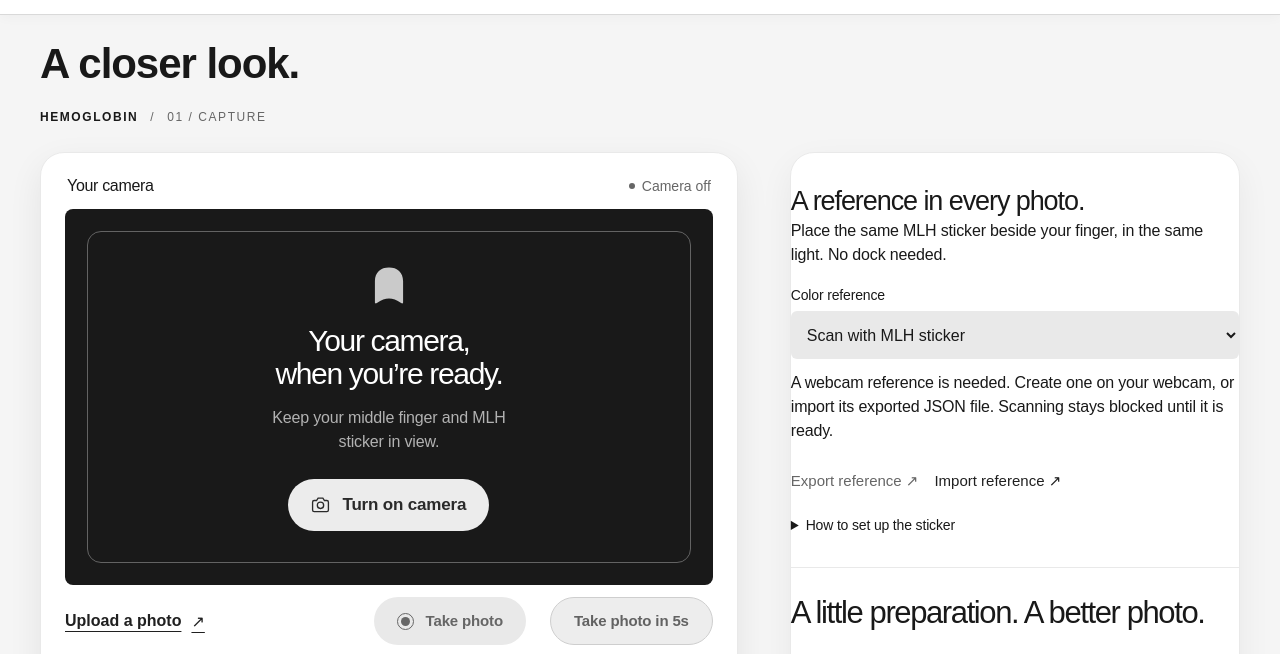
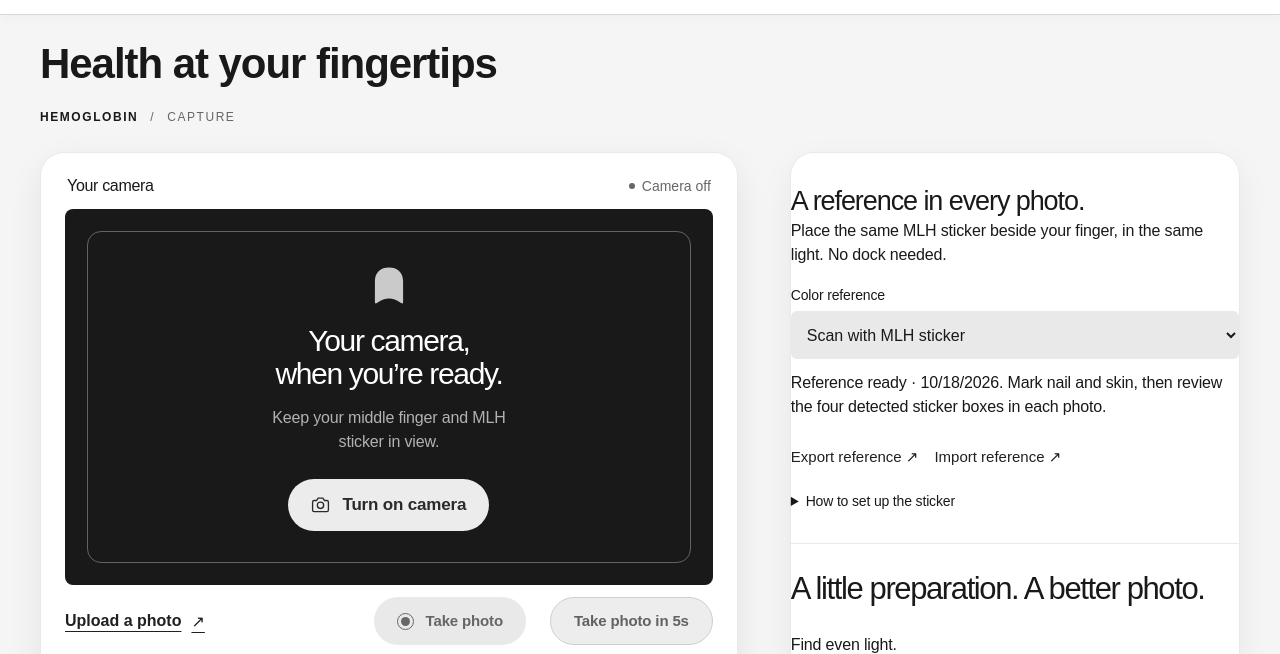
Before and after one commit to OlivierA-Y/kera, a website with bundled scripts: page web/dist/index.html in a window 1280 px wide. Shown: the part 79-733 px from the top of the page. Built offline with nearby package versions, Linux system fonts and the light colour scheme.

Commit message:
Bundle default MLH reference and refine interface copy

```diff
--- a/web/dist/app.js
+++ b/web/dist/app.js
@@ -1,3 +1,4 @@
+import {DEFAULT_STICKER_REFERENCE} from './default-sticker-reference.js';
 import {createCaptureTimer} from './capture-timer.js';
 import {scaleStickerBoxes} from './sticker-detector.js';
 import {PATCHES,readProfile,saveProfile,validateProfile,createProfile,sampleSticker} from './sticker-calibration.js';
@@ -12,7 +13,7 @@ import { createScanProcessor } from './scan-processor.js';
 const $ = id => document.getElementById(id);
 const video=$('video'), photo=$('photo'), stage=$('viewfinder');
 const context=photo.getContext('2d',{willReadFrequently:true,colorSpace:'srgb'});
-let stickerMode='mlh',stickerProfile=readProfile();
+let stickerMode='mlh',stickerProfile=readProfile(DEFAULT_STICKER_REFERENCE);
 let detectionWorker=null,detectionTimer=null,detectionVersion=0,detectionBusy=false;
 let kinds=['nail','skin','white','mlhM','mlhL','mlhH'];
 const labels={nail:'Middle nail',skin:'Nearby skin',white:'White reference',mlhM:'M · Orange/red',mlhL:'L · Blue',mlhH:'H · Yellow'};
@@ -193,7 +194,7 @@ function renderAnalysis(){
   show('box-layer',!skin);show('drawing-prompt',!skin&&mode==='photo');
   $('upload-label').textContent=hasPhoto&&lastSource==='upload'?'Replace photo':'Upload a photo';
   $('workflow-label').textContent=skin?'Skin & nail':'Hemoglobin';
-  $('workflow-step').textContent=skin?(hasPhoto?'02 / Review':'01 / Capture'):mode==='result'?'03 / Estimate':hasPhoto?'02 / Mark regions':'01 / Capture';
+  $('workflow-step').textContent=skin?(hasPhoto?'02 / Review':'Capture'):mode==='result'?'03 / Estimate':hasPhoto?'02 / Mark regions':'Capture';
   $('view-heading').textContent=!skin&&mode==='result'?(hasPhoto?'Last photo':'Scan complete'):hasPhoto?'Your photo':'Your camera';
   $('capture-instruction').textContent=skin?'Bring the affected skin or nail into clear, even light.':stickerMode==='reference'?'Keep the entire MLH sticker in view.':stickerMode==='mlh'?'Keep your middle finger and MLH sticker in view.':'Keep your middle finger and a white reference in view.';
   $('frame-note').textContent=skin?'Keep the affected area in focus.':stickerMode==='reference'?'Reference capture: sticker only.':stickerMode==='mlh'?'Keep nail and all sticker colors in view.':'Keep your whole middle nail and white reference in view.';
@@ -488,7 +489,7 @@ $('predict-button').addEventListener('click',async()=>{
     hbResultReady=true;
     const adjusted=adjustHemoglobin(result.hemoglobin_g_per_l,adjustmentEnabled);
     $('prediction-value').textContent=adjusted.value.toFixed(1);
-    $('result-caption').textContent=stickerMode==='mlh'?'MLH color-corrected average estimate':adjustmentEnabled?'Camera-adjusted average estimate':'Average estimated hemoglobin';
+    $('result-caption').textContent=stickerMode==='mlh'?'Color-corrected average estimate':adjustmentEnabled?'Camera-adjusted average estimate':'Average estimated hemoglobin';
     $('adjustment-caption').textContent=adjustmentEnabled?`Raw model average: ${adjusted.raw.toFixed(1)} g/L.`:'';
     const failed=scans.filter(scan=>scan.state==='failed').length;
     $('average-caption').textContent=`Based on ${result.scan_count} ${result.scan_count===1?'reading':'readings'}.${failed?` ${failed} ${failed===1?'photo could':'photos could'} not be read and ${failed===1?'was':'were'} left out.`:''}`;
--- /dev/null
+++ b/web/dist/default-sticker-reference.js
@@ -0,0 +1,27 @@
+// Default reference supplied from the reference webcam. Saved browser profiles take precedence.
+export const DEFAULT_STICKER_REFERENCE = {
+  "format": "kera-mlh-reference-v1",
+  "createdAt": "2026-10-18T07:56:50.665Z",
+  "colors": [
+    [
+      169,
+      162,
+      152
+    ],
+    [
+      177,
+      52,
+      10
+    ],
+    [
+      35,
+      48,
+      93
+    ],
+    [
+      163,
+      117,
+      23
+    ]
+  ]
+};
--- a/web/dist/index.html
+++ b/web/dist/index.html
@@ -5,7 +5,7 @@
   <meta name="viewport" content="width=device-width, initial-scale=1">
   <meta name="theme-color" content="#f5f5f5">
   <meta name="description" content="Capture a photo for on-device hemoglobin estimation or an optional, consent-based skin and nail review.">
-  <title>Kera — A closer look</title>
+  <title>Kera — Health at your fingertips</title>
   <link rel="icon" type="image/svg+xml" href="./assets/favicon.svg">
   <link rel="preload" href="./assets/fonts/Outfit-Variable.ttf" as="font" type="font/ttf" crossorigin>
   <link rel="stylesheet" href="./style.css">
@@ -24,8 +24,8 @@
     <button id="guide-button" class="guide-button" aria-haspopup="dialog" aria-controls="region-help-dialog"><span>Guide</span><span class="guide-mark" aria-hidden="true">?</span></button>
   </header>
   <main id="workspace">
-    <div class="workspace-intro"><p>A closer look.</p></div>
-    <div class="workspace-context"><span id="workflow-label">Hemoglobin</span><span id="workflow-step">01 / Capture</span></div>
+    <div class="workspace-intro"><p>Health at your fingertips</p></div>
+    <div class="workspace-context"><span id="workflow-label">Hemoglobin</span><span id="workflow-step">Capture</span></div>
     <div class="workspace">
       <section class="camera-panel" aria-labelledby="view-heading">
         <div class="view-heading"><h2 id="view-heading">Your photo</h2><span id="camera-status" class="camera-status">Camera off</span></div>
```
Also changed, not shown: web/README.md.
